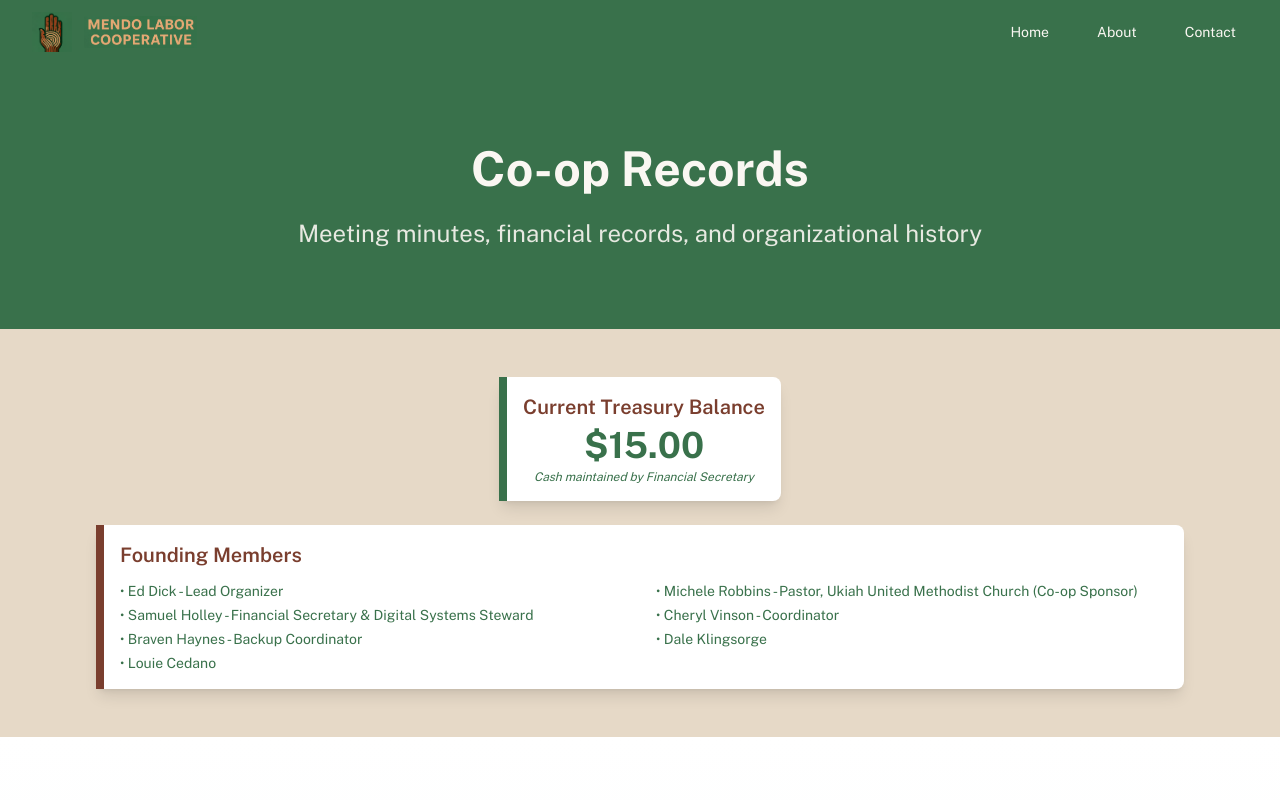
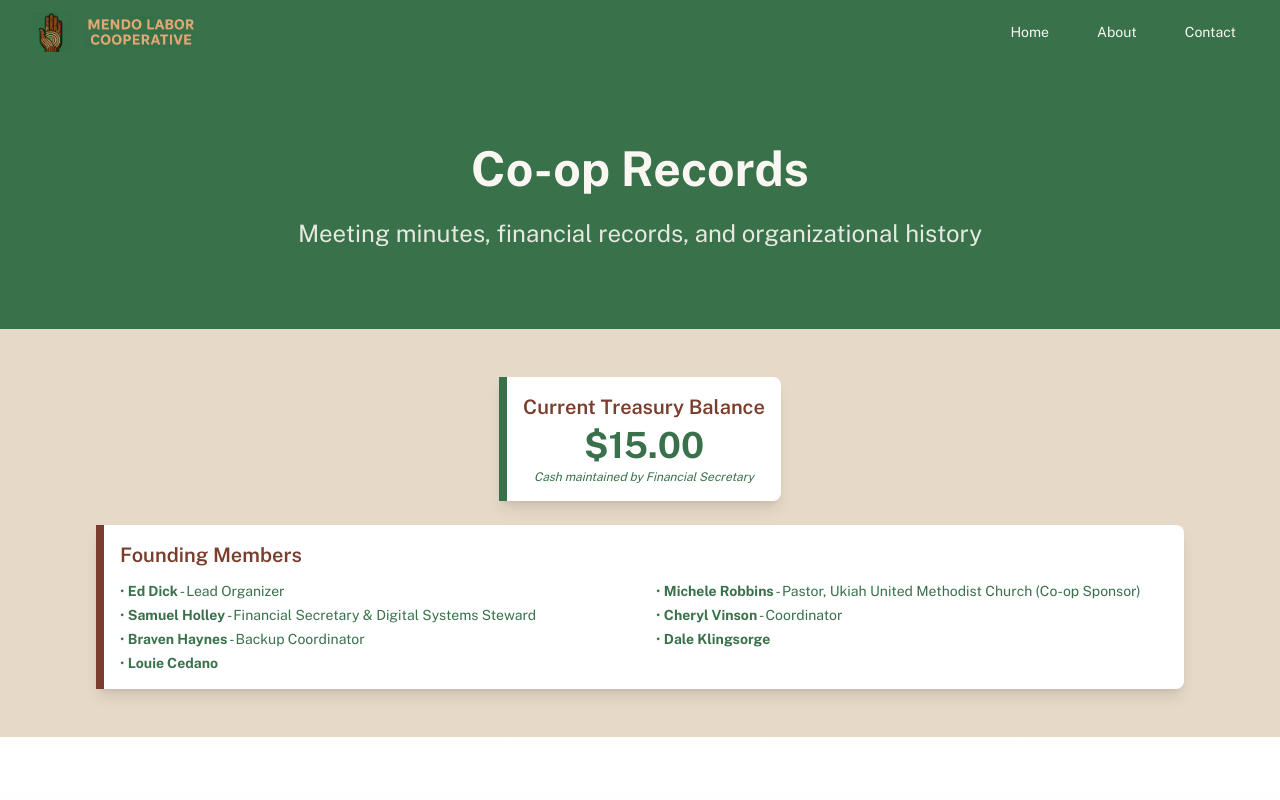
Before and after one commit to samuelmholley1/mendolaborcoop.ukiahumc.org, a Next.js app: page /records in a window 1280 px wide. Shown: the top 800 px of the page. Built offline with nearby package versions, Linux system fonts and the light colour scheme.

Commit message:
Bold all founding member names

```diff
--- a/pages/records.tsx
+++ b/pages/records.tsx
@@ -47,13 +47,13 @@ const RecordsPage: React.FC = () => {
                 Founding Members
               </h2>
               <ul className="grid grid-cols-1 md:grid-cols-2 gap-x-6 gap-y-1 text-moss font-body text-sm">
-                <li>• Ed Dick - Lead Organizer</li>
-                <li>• Michele Robbins - Pastor, Ukiah United Methodist Church (Co-op Sponsor)</li>
-                <li>• Samuel Holley - Financial Secretary & Digital Systems Steward</li>
-                <li>• Cheryl Vinson - Coordinator</li>
-                <li>• Braven Haynes - Backup Coordinator</li>
-                <li>• Dale Klingsorge</li>
-                <li>• Louie Cedano</li>
+                <li>• <strong>Ed Dick</strong> - Lead Organizer</li>
+                <li>• <strong>Michele Robbins</strong> - Pastor, Ukiah United Methodist Church (Co-op Sponsor)</li>
+                <li>• <strong>Samuel Holley</strong> - Financial Secretary & Digital Systems Steward</li>
+                <li>• <strong>Cheryl Vinson</strong> - Coordinator</li>
+                <li>• <strong>Braven Haynes</strong> - Backup Coordinator</li>
+                <li>• <strong>Dale Klingsorge</strong></li>
+                <li>• <strong>Louie Cedano</strong></li>
               </ul>
             </div>
           </div>
```
